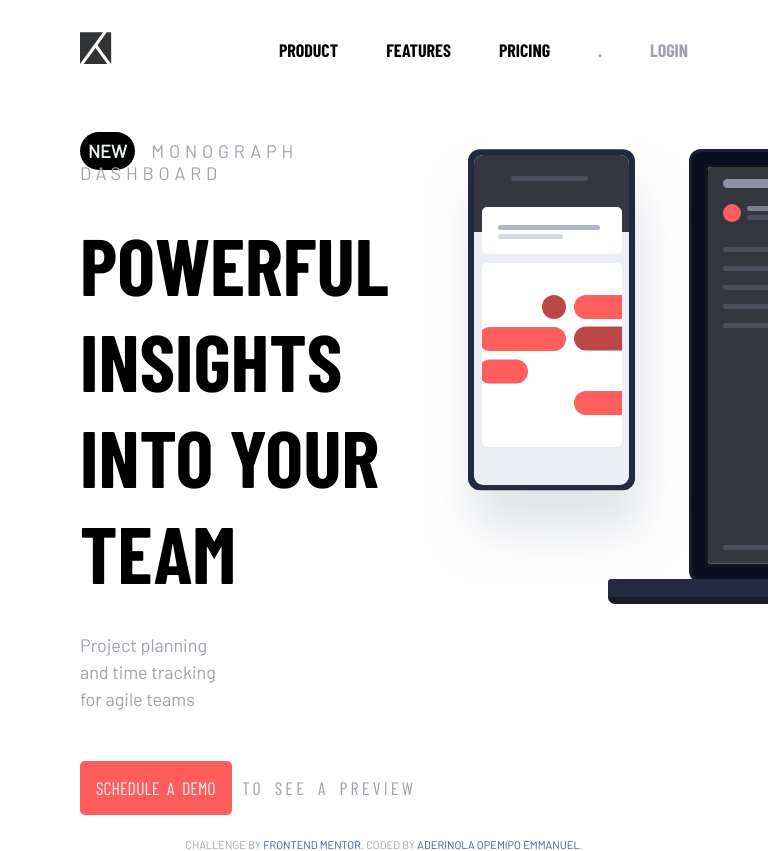
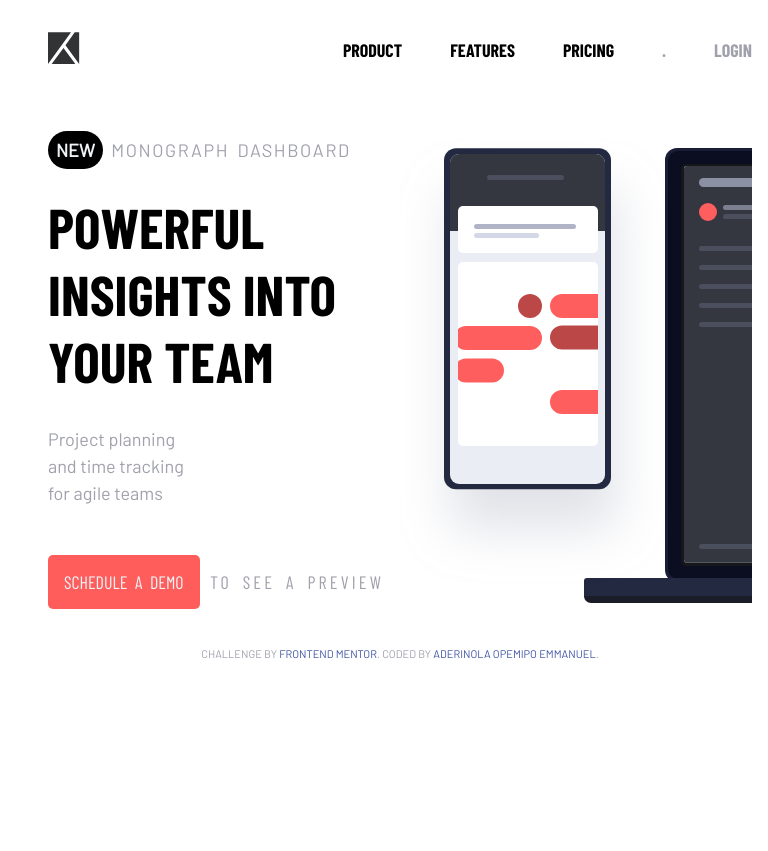
Before and after one commit to Oppy09/project-tracking-intro-component-master, a plain HTML site: page index.html in a window 768 px wide. After the commit the page ends 800 px from the top, so only its background shows below. Drawn offline with nearby package versions, Linux system fonts and the light colour scheme.

Commit message:
added media queries for tablets and small mobile

```diff
--- a/styles.css
+++ b/styles.css
@@ -109,6 +109,11 @@ div.content-details {
 }
 
 /*******MEDIA QUERY*******/
+@media screen and (max-width: 350px) {
+    span {
+        display: inline-block;
+    }
+}
 
 @media screen and (max-width: 500px) {
     main {
@@ -149,3 +154,21 @@ div.content-details {
         width: 80%;
     }
 }
+@media (min-width: 600px) and (max-width: 800px) {
+    main {
+        padding-left: 2rem ;
+    }
+    div#navbar {
+        padding: 2rem 1rem;
+    }
+    div.container {
+    padding: 2rem 1rem;
+    }
+    div.sub-heading {
+        letter-spacing: .1rem;
+        word-spacing: .2rem;
+    }
+    header h1 {
+        font-size: 3.5rem;
+    }
+}
```
